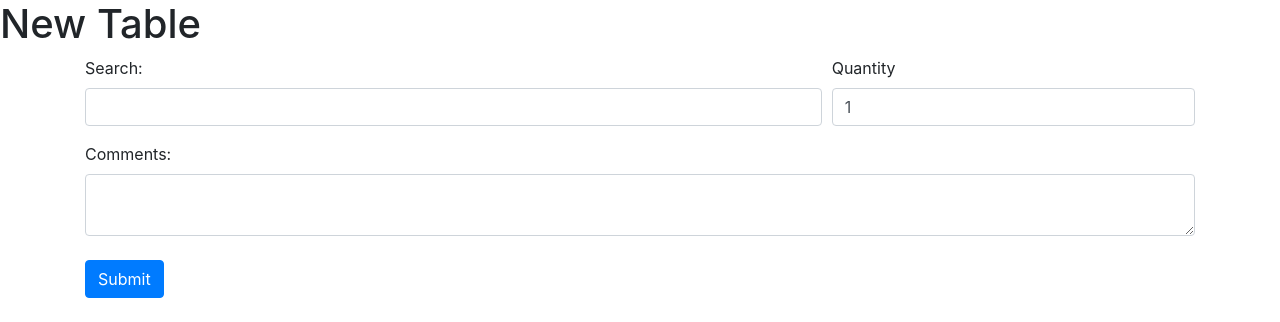
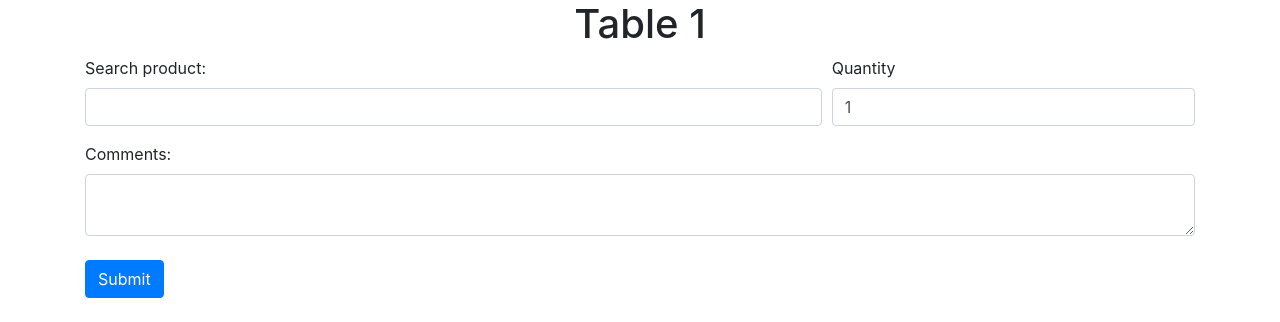
Before and after one commit to Victor7299/restaurant, a Flask app: page /open-new-table/1 in a window 1280 px wide. Shown: the top 322 px of the page. Run offline with Flask 2, Linux system fonts and the light colour scheme; tables that the repository leaves empty hold one stand-in row (values such as "Sample post").

Commit message:
some features...

```diff
--- a/rest_app/core/routes.py
+++ b/rest_app/core/routes.py
@@ -1,5 +1,8 @@
+from multiprocessing import context
 from flask import Blueprint, render_template, abort
+from rest_app.core.models import Order, OrderItem
 from rest_app.crud.models import Table, Product
+from rest_app.core.utils import change_table_status, create_order
 
 core = Blueprint(
     'core',
@@ -14,13 +17,16 @@ def index():
 
 @core.route('/list-tables/<string:status>', methods=['GET'])
 def list_tables(status):
+    # dict_status: use to reder tables depends on the status active or nonactive,
+    # I decided to use it for not to duplicate code...
     dict_status = {
         'active': True,
         'nonactive': False,
     }
 
-    if status not in list(dict_status.keys()): abort(404)
-
+    if status not in list(dict_status.keys()): # this route only have 2 options to work
+        abort(404)
+    # Using dict_status[status] to determinate the table status
     tables = Table.query.filter_by(is_active=dict_status[status]).order_by(Table.table_name).all()
     context = {
         'tables': tables,
@@ -33,9 +39,17 @@ def list_tables(status):
 def manage_tables():
     return render_template('core/manage_tables.html')
 
-@core.route('/open-new-table/<int:id>')
+@core.route('/open-new-table/<int:id>', methods=['GET', 'POST'])
 def open_new_table(id):
-    return render_template('core/new_table.html')
+    change_table_status(id)
+    order = create_order(id)
+    order_items = OrderItem.query.filter_by(order_id=order.id).all()
+    context = {
+        'order': order,
+        'table_id': id,
+        'order_items': order_items,
+    }
+    return render_template('core/new_table.html', **context)
 
 
 @core.route('/active-tables', methods=['GET', 'POST'])
--- a/rest_app/core/templates/core/new_table.html
+++ b/rest_app/core/templates/core/new_table.html
@@ -2,12 +2,12 @@
 
 {% block body %}
 
-<h1>New Table</h1>
+<h1 class="text-center">Table {{ table_id }}</h1>
 <div class="container">
     <form action="">
         <div class="form-row">
             <div class="form-group col-8">
-                <label class="control-form-label" for="nameSearch">Search: </label>
+                <label class="control-form-label" for="nameSearch">Search product: </label>
                 <input class="form-control" type="search" name="nameSearch" id="nameSearch">
             </div>
             <div class="form-group col-4">
--- /dev/null
+++ b/rest_app/core/utils.py
@@ -0,0 +1,17 @@
+from rest_app.extensions import db
+from rest_app.crud.models import Table
+from rest_app.core.models import Order
+
+def change_table_status(id):
+    table = Table.query.get(id)
+    table.is_active = not table.is_active
+
+def create_order(table_id):
+    order = Order(table_id=table_id)
+    try:
+        db.session.add(order)
+        db.session.commit()
+    except Exception as e:
+        db.session.rollback()
+        print(e)
+    return order
```
